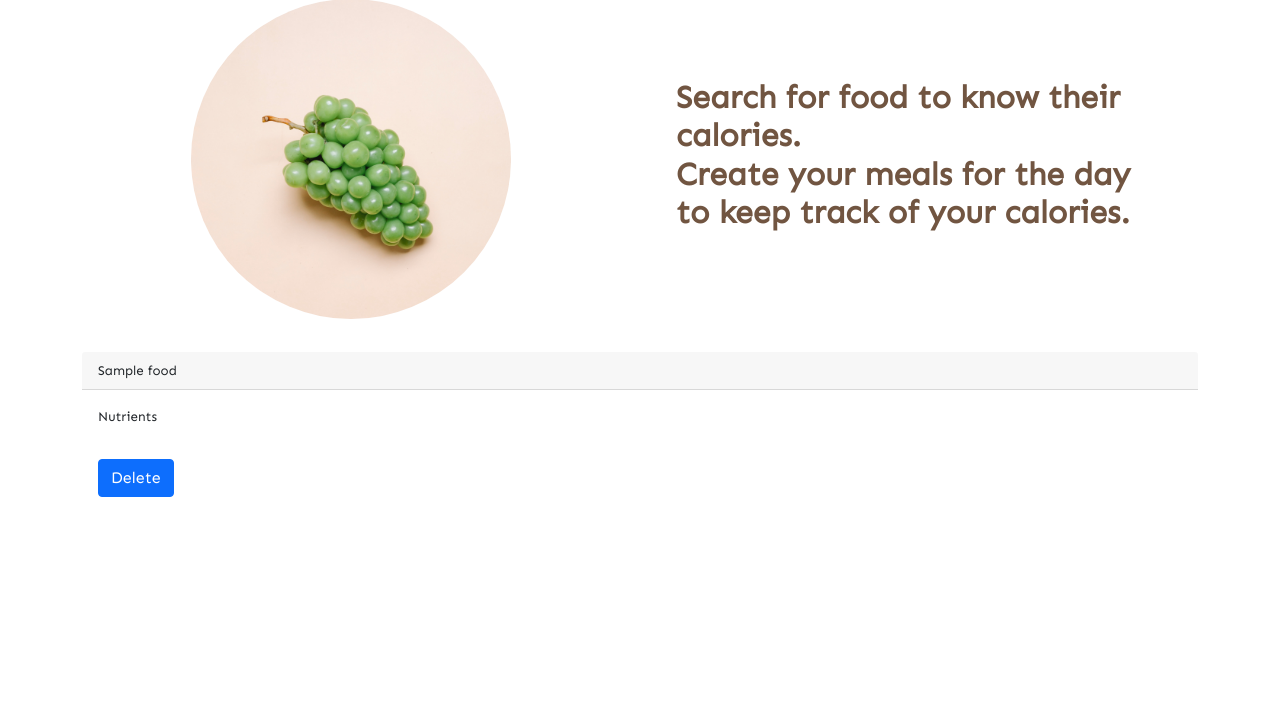
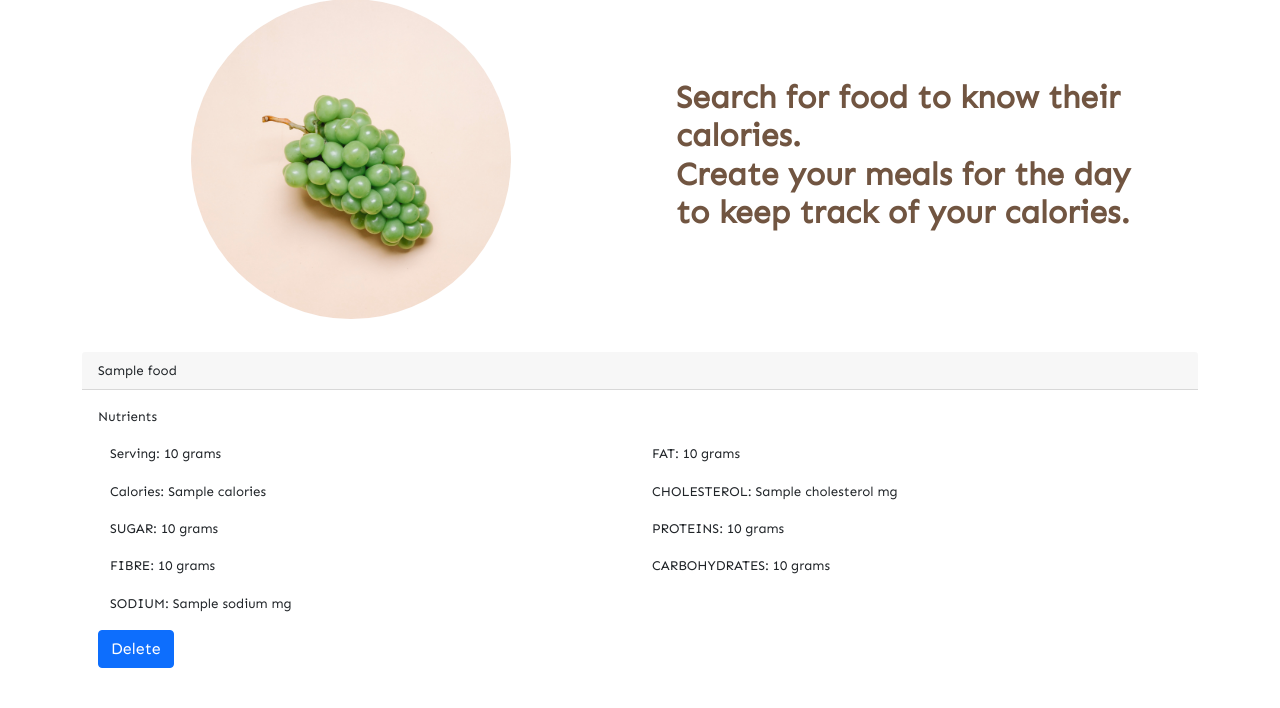
Before and after one commit to MwitaChacha/calorie-counter, a Django app: template core/templates/index.html in a window 1280 px wide. Shown: the part 92-800 px from the top of the page. Run offline with Django 4.2, Linux system fonts and the light colour scheme; tables that the repository leaves empty hold one stand-in row (values such as "Sample post"); the template is opened without the code that fills it: values that come from a table or form of the project are taken from there, most other values are stand-ins (such as "Sample title", 1, 10 or a date in 2020); some libraries are stand-ins or nearby versions; some web fonts are replaced.

Commit message:
Displaying fields to homepage

```diff
--- a/core/templates/index.html
+++ b/core/templates/index.html
@@ -9,7 +9,8 @@
     <div class="row home-intro">
         <div class="col-lg-6 col-md-6 col-sm-12">
             <div class="container text-center">
-                <img class="fruit-img d-none d-sm-block d-md-block m-2 mx-auto" src="{% static 'images/grape.jpg' %}" alt="">
+                <img class="fruit-img d-none d-sm-block d-md-block m-2 mx-auto" src="{% static 'images/grape.jpg' %}"
+                    alt="">
             </div>
         </div>
         <div class="col-lg-6 col-md-6 col-sm-12">
@@ -29,11 +30,20 @@
             <div class="card-body">
                 <p class="">Nutrients</p>
                 <div class="d-flex">
-                   <div>
-<p></p>
+                    <div class="container">
+                        <p>Serving:  {{serving}}  grams</p>
+                        <p>Calories:  {{calories}}</p>
+                        <p>SUGAR:  {{sugar}}  grams</p>
+                        <p>FIBRE:  {{fibre}}  grams</p>
+                        <p>SODIUM:  {{sodium}}  mg</p>
+
+
                     </div>
-                  <div>
-
+                    <div class="container">
+                        <p>FAT:  {{fat}}  grams</p>
+                        <p>CHOLESTEROL:  {{cholesterol}} mg</p>
+                        <p>PROTEINS:  {{protein}} grams</p>
+                        <p>CARBOHYDRATES:  {{carbs}} grams</p>
                     </div>
                 </div>
 
```
Lines whose indentation alone changed are shown as unchanged.
